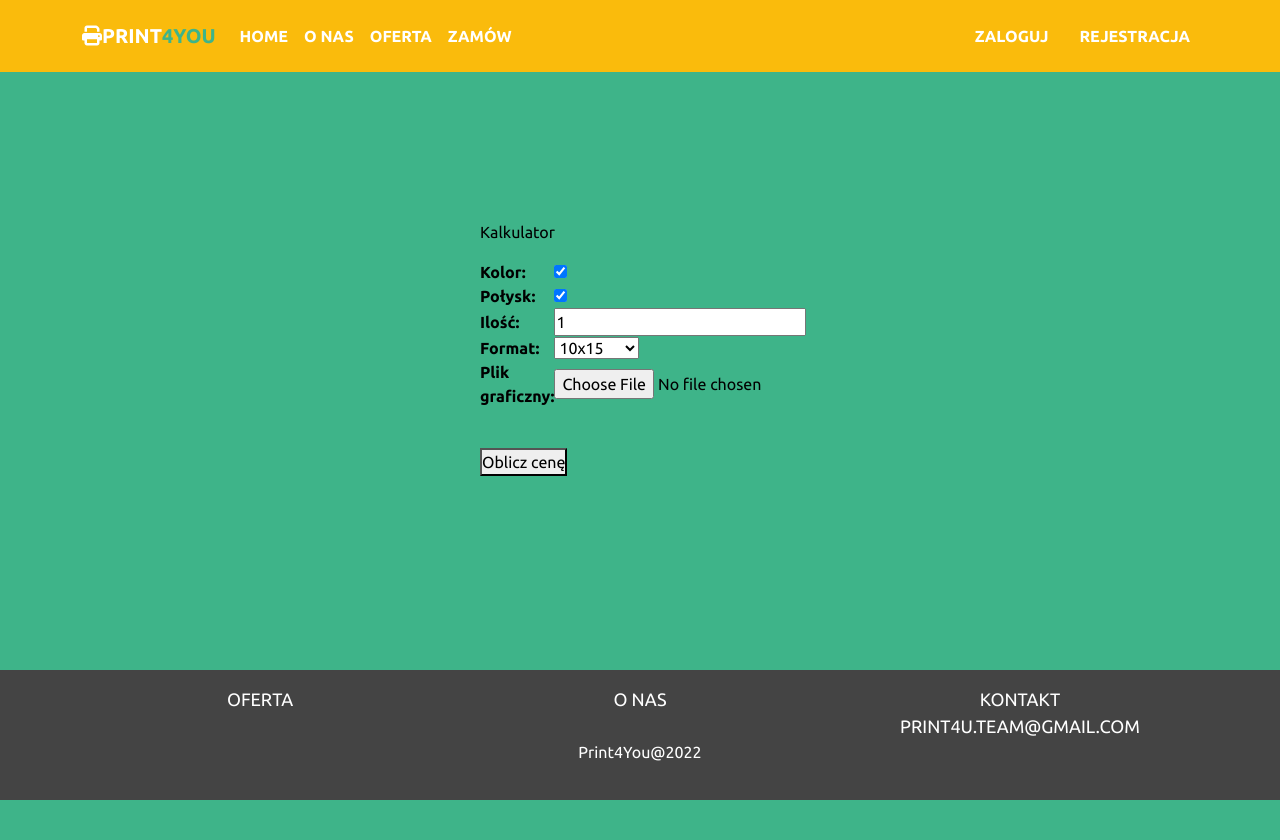
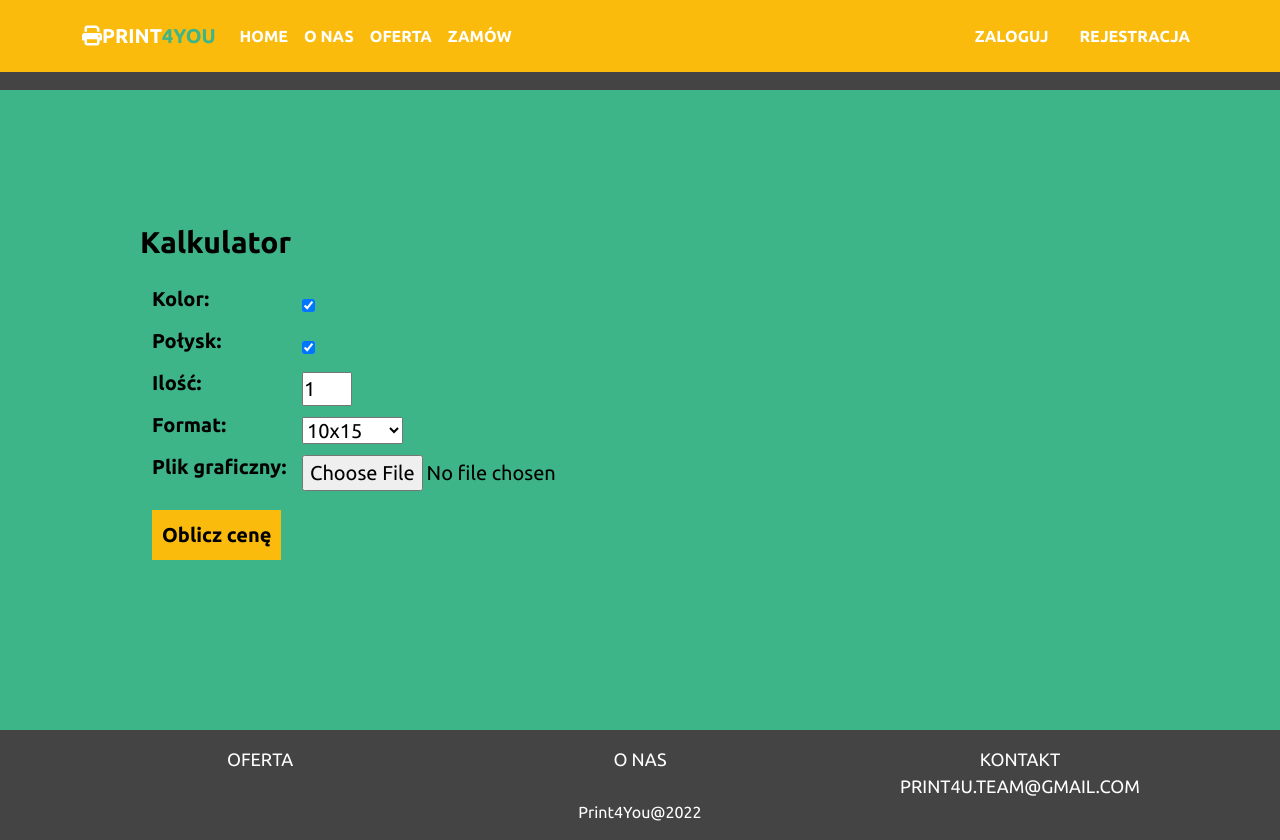
Before and after one commit to rudeuke/Print4You, a Django app: page /calculator/ in a window 1280 px wide. Before the commit the page ends 800 px from the top, so only its background shows below. Run offline with Django 4.2, Linux system fonts and the light colour scheme; some libraries are stand-ins or nearby versions.

Commit message:
Added styles to calculator and register

```diff
--- a/myproject/static/template-style.css
+++ b/myproject/static/template-style.css
@@ -39,18 +39,17 @@ body {
 .content {
   height: 80vh;
   background-color: #3eb489;
-  margin-top: 30px;
+  margin-top: 90px;
   position: relavite;
+
 }
 .centering
 {
-
-  width: 25%;
-  height: 25%;
   position: absolute;
-  top: 40%;
+  top: 50%;
   left: 50%;
   transform: translate(-50%, -50%);
+  min-width: 250px;
 }
 .footer {
   height: 70px;
@@ -74,5 +73,3 @@ body {
   font-weight: normal;
   text-transform: uppercase;
 }
-
-/*# sourceMappingURL=template-style.css.map */
--- a/myproject/templates/calculator.html
+++ b/myproject/templates/calculator.html
@@ -1,10 +1,14 @@
 {% extends 'template.html' %}
 {% block title %}
-Kalkulator
+<h1>Kalkulator</h1>
 {% endblock %}
 
 
 {% block content %}
+<div class="block-calculator">
+<div class="container cont ">
+    <div class="row">
+        <div class="left-side col-6">
             <p>
                 <table>
                     <form action="" method="POST" enctype="multipart/form-data">
@@ -12,17 +16,92 @@ Kalkulator
                         {{ form.as_table }}
                 </table>
             </p>
-<img src="{{ imagePath }}"  class="user-photo" style="max-width: 400px; max-height: 400px;"/>
+
             <p>
-    <button type="submit">Oblicz cenę</button>
+                <button class="btn-calc" type="submit">Oblicz cenę</button>
+            </p>
+            </div>
+            {% if printout %}
+
+
+            <div class="right-side col-6">
+                <img src="{{ imagePath }}"  class="user-photo"/>
+
+                <p class="price">
+                    {{ price }}
                 </p>
                 <p>
-    {{ price }}
+                    <a class="btn-calc" href="{% url 'new_order' pk=printout.id %}">Zamów</a>
                 </p>
-{% if printout %}
-<p>
-    <a href="{% url 'new_order' pk=printout.id %}">Zamów</a>
-</p>
+                </div>
+            </div>
             {% endif %}
+    </div>
+</div>
 
+<style>
+    .left-side
+    {
+        width: 500px;
+    }
+    .right-side
+    {
+
+        width: 450px;
+        text-align: center;
+        width: 500px;
+    }
+
+    .right-side img
+    {
+        max-width: 500px;
+
+    }
+    h1
+	{
+		font-size: 30px;
+		font-weight: bold;
+	}
+    .cont
+    {
+        width: 1000px;
+        font-size: 20px;
+        font-weight: bold;
+    }
+
+    .price
+    {
+        font-size: 25px;
+    }
+    .btn-calc
+    {
+        text-decoration: none;
+        background-color: #fabb0c;
+        padding:10px;
+        color:black;
+        transition:color 0.2s;
+        border:none;
+        font-weight: bold;
+    }
+    .btn-calc:hover
+    {
+        color:#3eb489;
+    }
+    #id_quantity
+    {
+        width: 50px;
+    }
+    label
+    {
+        width:150px;
+        padding-bottom:12px;
+    }
+    .img-link
+    {
+       background: red;
+
+    }
+
+
+</style>
 {% endblock %}
--- a/myproject/templates/register.html
+++ b/myproject/templates/register.html
@@ -1,5 +1,5 @@
 {% extends 'template.html' %}
-{% block title %}<p class="title">Załóż nowe konto</p>{% endblock %}
+{% block title %} <h1>Załóż nowe konto</h1> {% endblock %}
 {% load crispy_forms_tags %}
 
 {% block content %}
@@ -17,7 +17,7 @@
 		font-size: 20px;
 
 	}
-	.title
+	h1
 	{
 		font-size: 30px;
 		font-weight: bold;
```
Also changed, not shown: myproject/templates/login.html (+7 -3 lines), myproject/user_prints/449768375_HrX59SP.jpg (added). Lines whose indentation alone changed are shown as unchanged.
